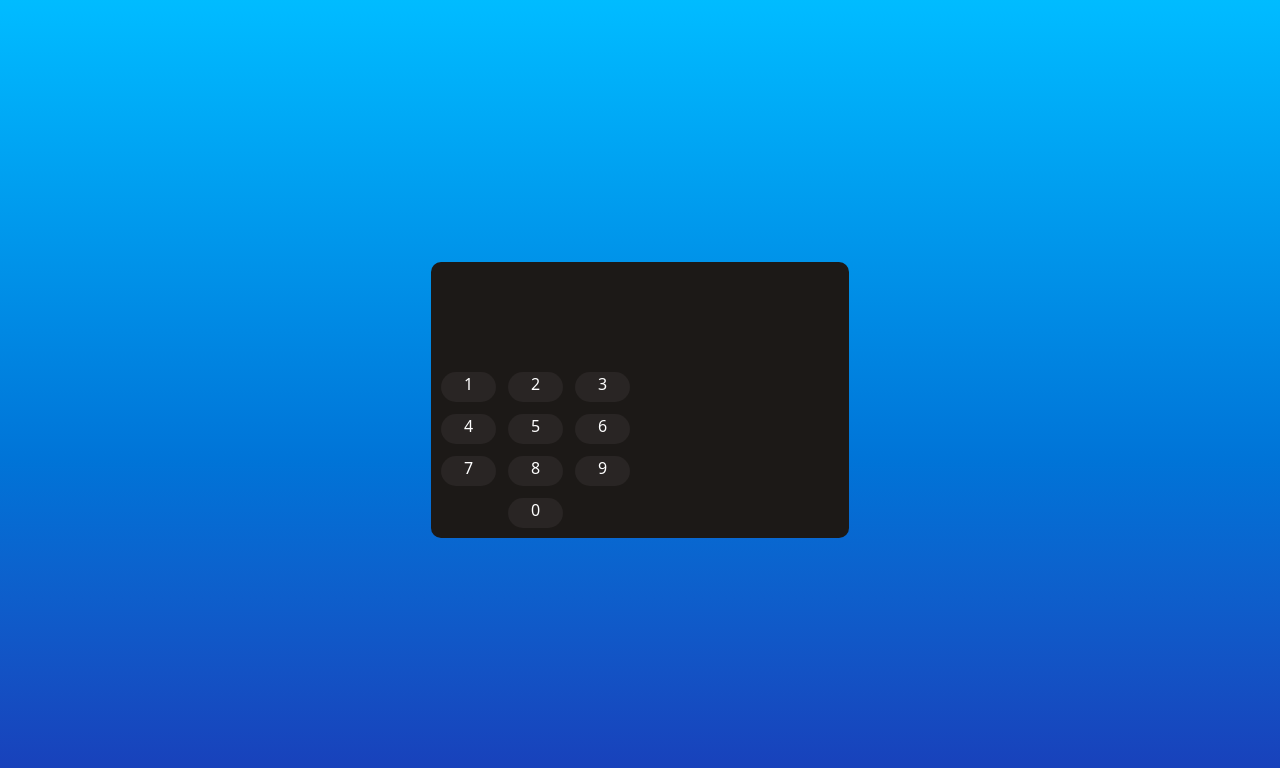
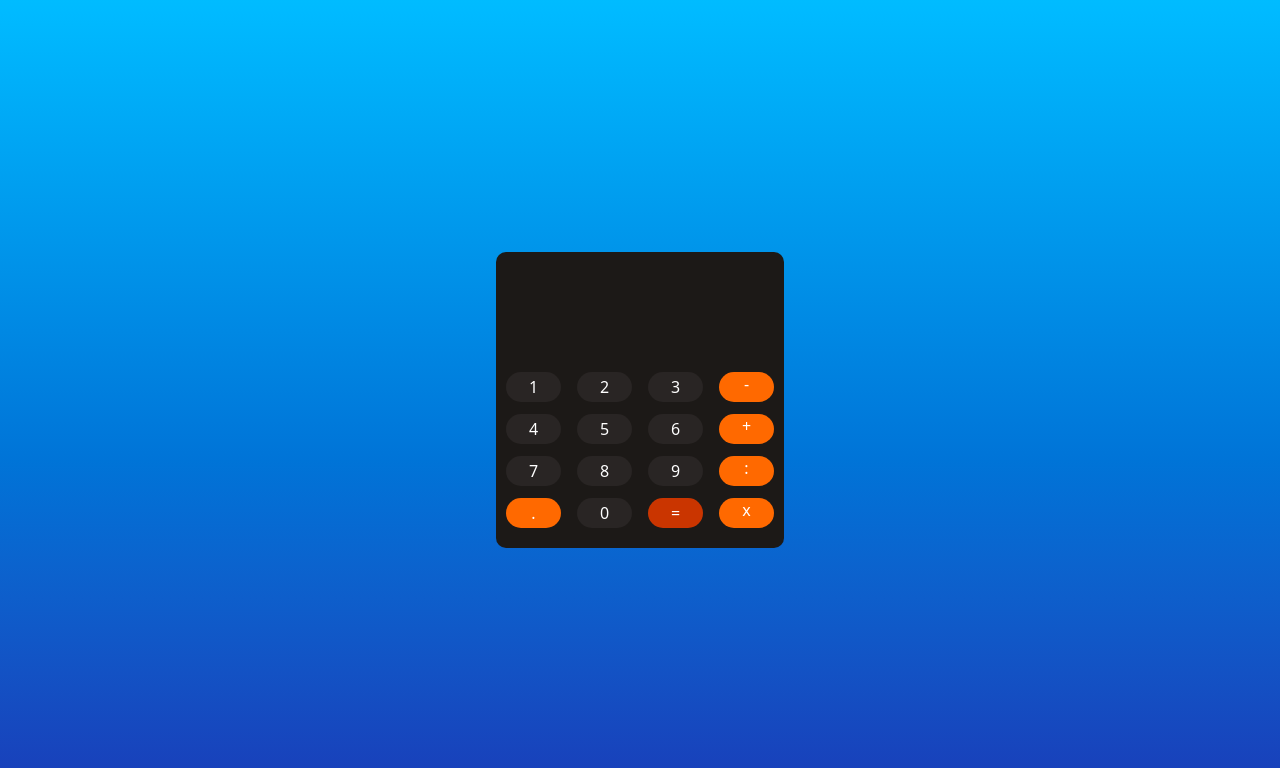
Before and after one commit to AmilSeferov/CalculatorWithTypeScript, a React (Vite) app: page / in a window 1280 px wide. Shown: the top 768 px of the page. Built offline with nearby package versions, Linux system fonts and the light colour scheme.

Commit message:
operations added

```diff
--- a/src/App.tsx
+++ b/src/App.tsx
@@ -5,7 +5,7 @@ function App() {
   for (let i: number = 0; i < 9; i++) {
     divs.push(
       <div
-        className="bg-stone-800 w-[55px] h-[30px] rounded-full text-white grid justify-center"
+        className="bg-stone-800 w-[55px] h-[30px] rounded-full text-white grid justify-center items-center"
         key={i}
       >
         {" "}
@@ -19,12 +19,34 @@ function App() {
       <div className="w-full h-screen grid justify-center items-center bg-gradient-to-b from-sky-400 to-blue-800">
         <div className="w-fit h-fit bg-stone-900 rounded-[10px] grid-rows-2 ">
           <div className="h-[100px] w-full p-[10px] rounded-[10px]"></div>
-          <div className="grid grid-cols-2">
-            <div className="w-full grid grid-cols-3 gap-3 p-[10px] justify-center ">
+          <div className="grid grid-cols-[3fr_1fr] p-[10px]">
+            <div className="w-full grid grid-cols-3 gap-3 py-[10px] justify-center ">
               {divs}
-              <div className="bg-stone-800 w-[55px] h-[30px] rounded-full text-white grid justify-center col-2">0</div>
+              <div className="bg-orange-500 w-[55px] h-[30px] rounded-full text-white grid justify-center items-center col-1">
+                .
+              </div>
+              <div className="bg-stone-800 w-[55px] h-[30px] rounded-full text-white grid justify-center items-center col-2">
+                0
+              </div>
+              <div className="bg-orange-700 w-[55px] h-[30px] rounded-full text-white grid justify-center items-center col-3">
+                =
+              </div>
             </div>
-            <div></div>
+            <div className="grid grid-cols-1 gap-3 py-[10px]">
+              <div className="bg-orange-500 w-[55px] h-[30px] rounded-full text-white grid justify-center col-2">
+                -
+              </div>
+              <div className="bg-orange-500 w-[55px] h-[30px] rounded-full text-white grid justify-center col-2">
+                +
+              </div>
+              <div className="bg-orange-500 w-[55px] h-[30px] rounded-full text-white grid justify-center col-2">
+                :
+              </div>
+              <div className="bg-orange-500 w-[55px] h-[30px] rounded-full text-white grid justify-center col-2">
+                x
+              </div>
+
+            </div>
           </div>
         </div>
       </div>
```
